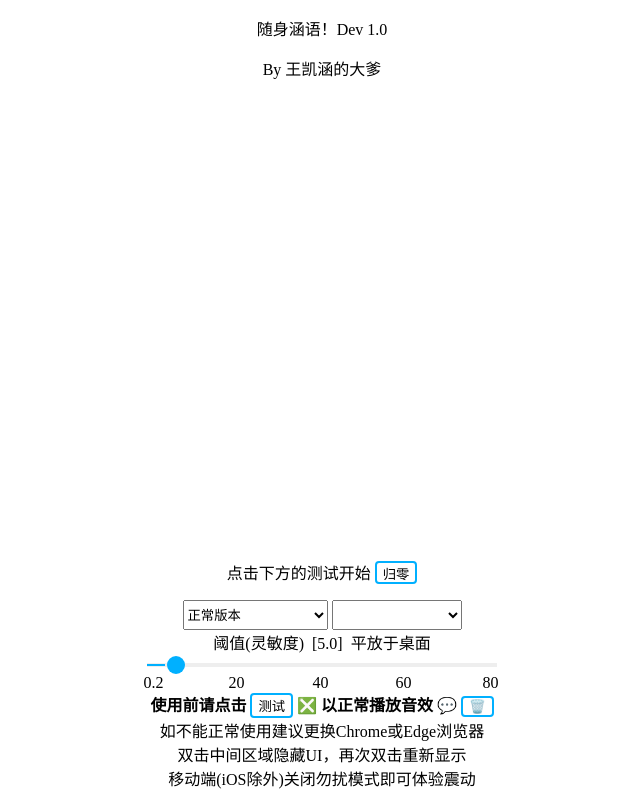
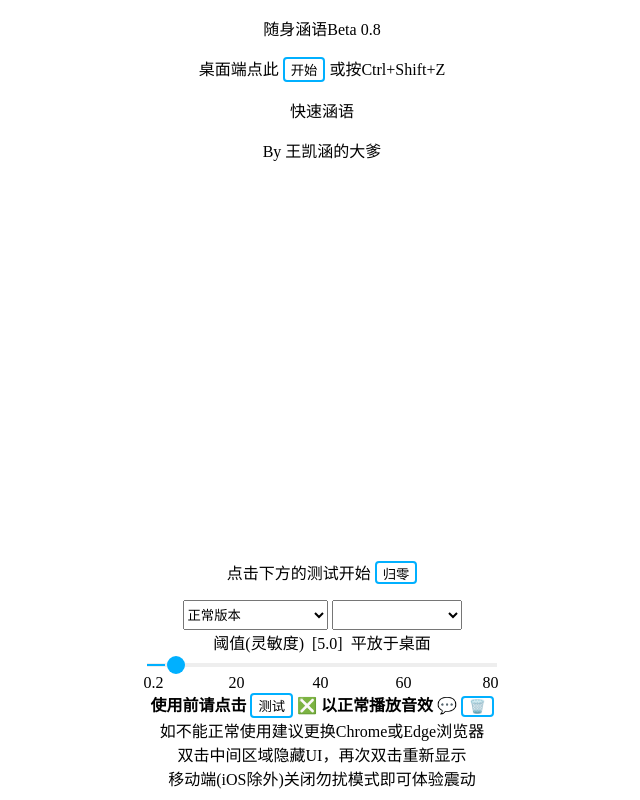
Before and after one commit to SnowleopardXI/SnowleopardXI.github.io, a plain HTML site: page index.html in a window 1280 px wide. Shown: the whole page, without its empty margins (318-958 px from the left). Drawn offline with Linux system fonts and the light colour scheme; no server answers.

Commit message:
Beta 0.8

```diff
--- a/index.html
+++ b/index.html
@@ -14,8 +14,9 @@
 
 <body>
     <center id="main">
-        <div id="title-div">
-            <p>随身涵语！Dev 1.0</p>
+        <p id="title1">随身涵语Beta 0.8</p>
+        <div id="title-div"></div>
+            <p>快速涵语</p>
             <p>By 王凯涵的大爹</p>
         </div>
         <div id="obje-div" class="content">
```
